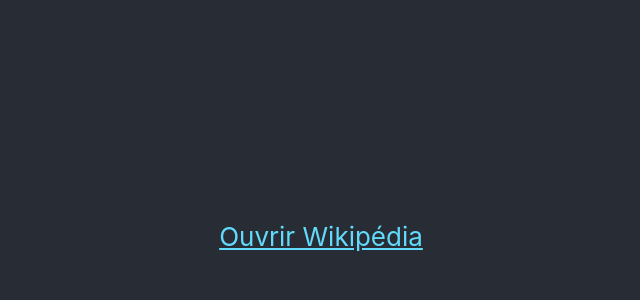
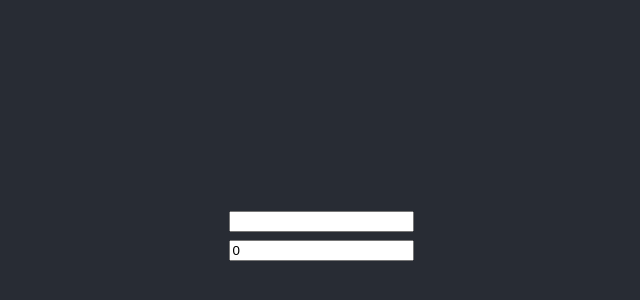
Before and after one commit to aludin/helloreact, a React (Create React App) app: page / in a window 1280 px wide. Shown: the part 164-464 px from the top of the page, without its empty margins (319-959 px from the left). Built offline with nearby package versions, Linux system fonts and the light colour scheme.

Commit message:
exemple composant avec etat

```diff
--- a/src/App.tsx
+++ b/src/App.tsx
@@ -1,18 +1,14 @@
 import React from 'react';
 import './App.css';
+
+import FoisDeux from "./composants/FoisDeux";
+
 
 function App() {
   return (
     <div className="App">
       <header className="App-header">
-        <a
-          className="App-link"
-          href="https://fr.wikipedia.org/wiki/Wikip%C3%A9dia:Accueil_principal"
-          target="_blank"
-          rel="noopener noreferrer"
-        >
-          Ouvrir Wikipédia
-        </a>
+        <FoisDeux />
       </header>
     </div>
   );
--- /dev/null
+++ b/src/composants/FoisDeux.tsx
@@ -0,0 +1,19 @@
+import React, { useState } from "react";
+
+
+const FoisDeux = () => {
+    const [valeur, setValeur] = useState<string>("");
+
+    const onChangeHandler = (event: React.ChangeEvent<HTMLInputElement>) => {
+        setValeur(event.target.value);
+    }
+
+    return (
+        <div style={{ display: "flex", flexDirection: "column", height: "50px", justifyContent: "space-between" }}>
+            <input onChange={onChangeHandler} value={valeur} />
+            <input value={+valeur * 2} />
+        </div>
+    )
+}
+
+export default FoisDeux;
```
